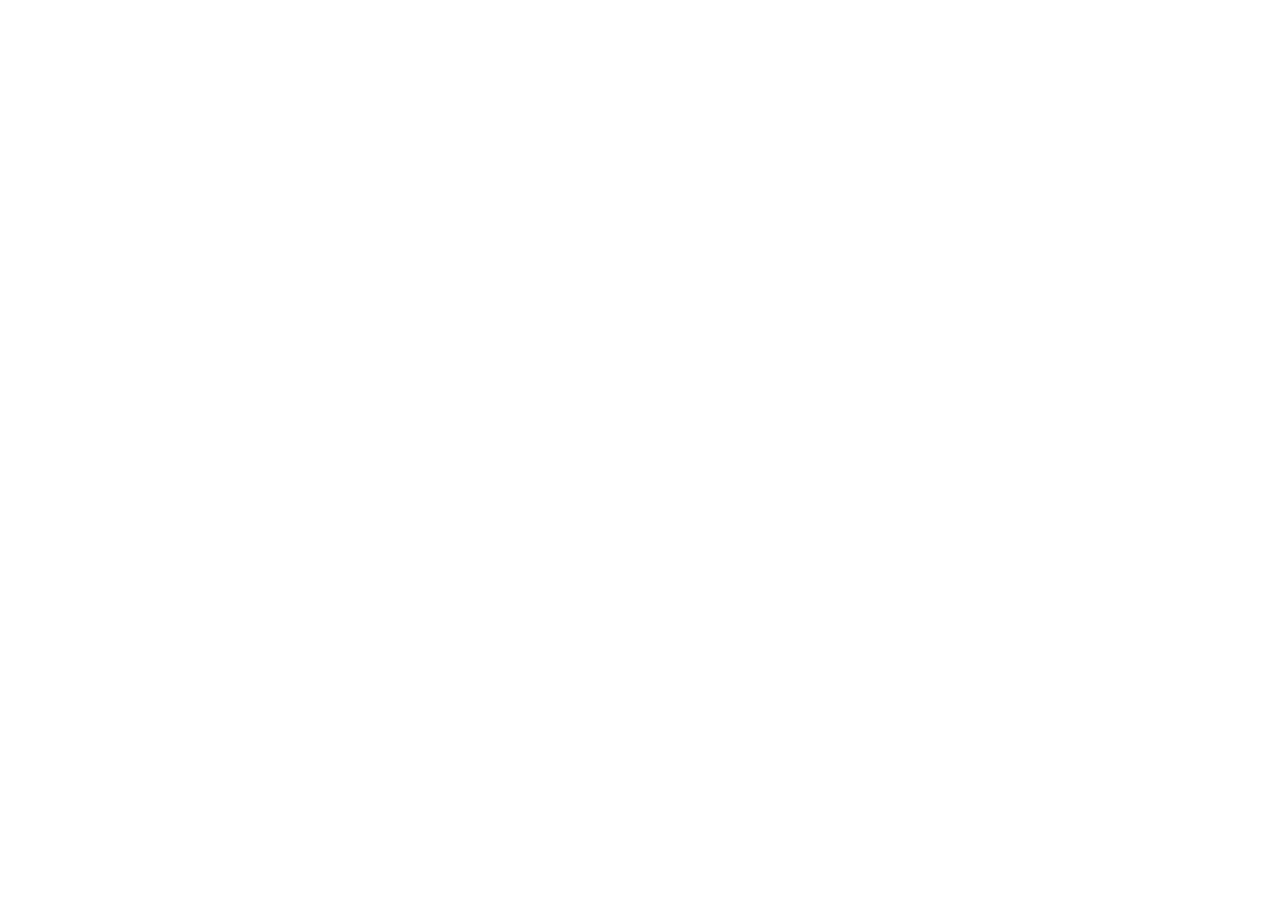
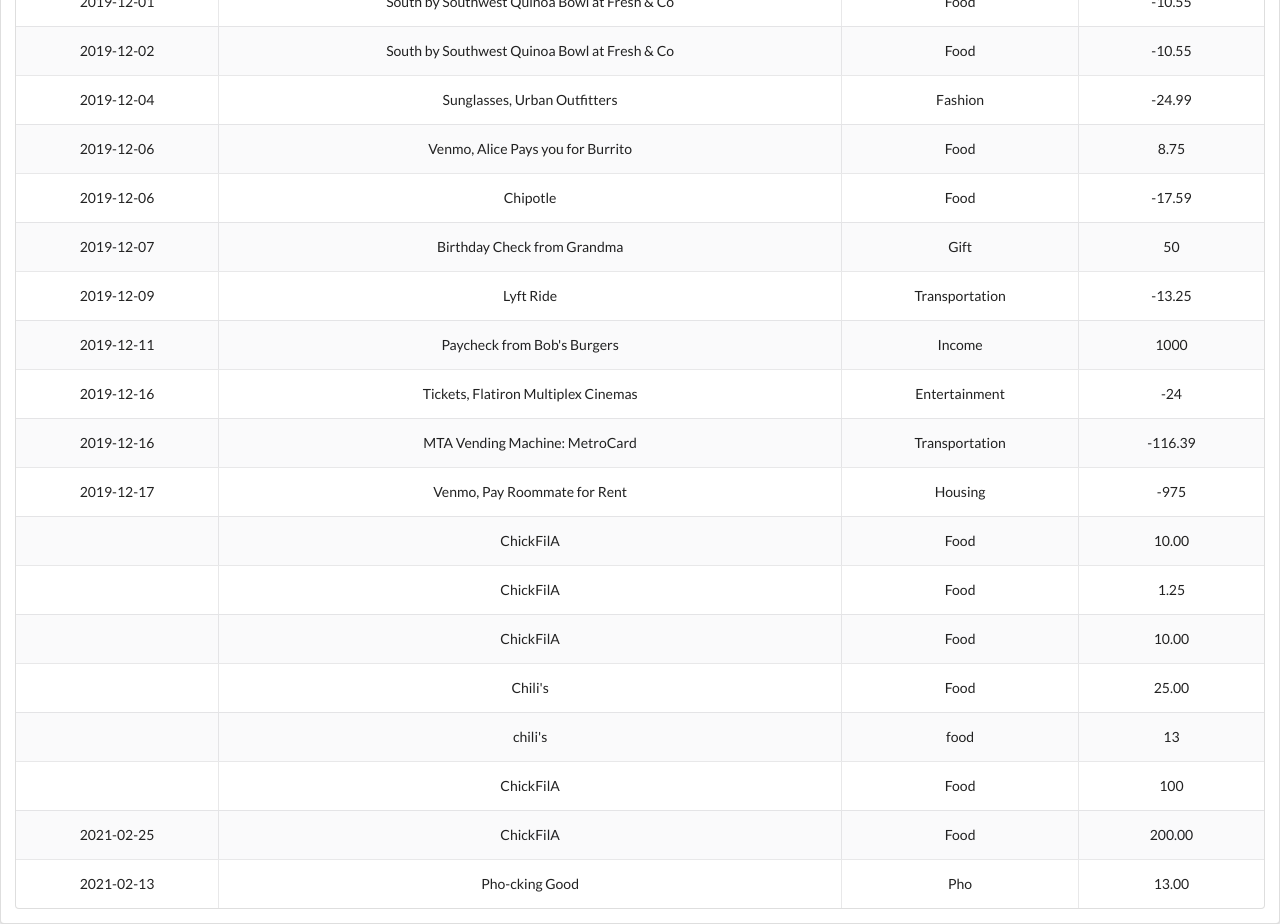
Before and after one commit to learn-co-students/DC-WEB-111620-Code-Challenges, a React (Create React App) app in the folder Phase-4-Round-1/: page / in a window 1280 px wide. Shown: the part 400-1324 px from the top of the page. Before the commit the page ends 800 px from the top, so only its background shows below. Built offline with nearby package versions, Linux system fonts and the light colour scheme; data requests are answered from the project's data file.

Commit message:
basic deliverables

```diff
--- a/Phase-4-Round-1/db.json
+++ b/Phase-4-Round-1/db.json
@@ -83,6 +83,56 @@
       "description": "Venmo, Pay Roommate for Rent",
       "category": "Housing",
       "amount": -975
+    },
+    {
+      "description": "ChickFilA",
+      "category": "Food",
+      "amount": "10.00",
+      "id": 13
+    },
+    {
+      "description": "ChickFilA",
+      "category": "Food",
+      "amount": "1.25",
+      "id": 14
+    },
+    {
+      "description": "ChickFilA",
+      "category": "Food",
+      "amount": "10.00",
+      "id": 15
+    },
+    {
+      "description": "Chili's",
+      "category": "Food",
+      "amount": "25.00",
+      "id": 16
+    },
+    {
+      "description": "chili's",
+      "category": "food",
+      "amount": "13",
+      "id": 17
+    },
+    {
+      "description": "ChickFilA",
+      "category": "Food",
+      "amount": "100",
+      "id": 18
+    },
+    {
+      "date": "2021-02-25",
+      "description": "ChickFilA",
+      "category": "Food",
+      "amount": "200.00",
+      "id": 19
+    },
+    {
+      "date": "2021-02-13",
+      "description": "Pho-cking Good",
+      "category": "Pho",
+      "amount": "13.00",
+      "id": 20
     }
   ]
 }
--- a/Phase-4-Round-1/package.json
+++ b/Phase-4-Round-1/package.json
@@ -5,8 +5,8 @@
   "dependencies": {
     "react": "^16.11.0",
     "react-dom": "^16.11.0",
-    "semantic-ui-css": "^2.2.10",
-    "react-scripts": "3.2.0"
+    "react-scripts": "3.2.0",
+    "semantic-ui-css": "^2.2.10"
   },
   "scripts": {
     "start": "json-server --watch db.json -p 6001 & open http://localhost:6001/transactions & PORT=6002 react-scripts start && fg",
--- a/Phase-4-Round-1/src/components/AccountContainer.js
+++ b/Phase-4-Round-1/src/components/AccountContainer.js
@@ -7,9 +7,12 @@
   render() {
     return (
       <div>
-        <Search />
-        <AddTransactionForm />
-        <TransactionsList />
+        <Search changeSearch={this.props.changeSearch}/>
+        <AddTransactionForm
+        handleSubmit={this.props.handleSubmit}
+        // addNewTrans={this.props.addNewTrans}
+        />
+        <TransactionsList transactions={this.props.transactions} />
       </div>
     );
   }
--- a/Phase-4-Round-1/src/components/AddTransactionForm.js
+++ b/Phase-4-Round-1/src/components/AddTransactionForm.js
@@ -1,14 +1,49 @@
 import React, { Component } from "react";
 
 class AddTransactionForm extends Component {
+
+  // state= {
+  //   transDate: "",
+  //   transDesc: "",
+  //   transCat: "",
+  //   transAmount: ""
+  // }
+
+  //   handleSubmit(e){
+  //   e.preventDefault()
+
+  //   let newTransaction = {
+  //     date: this.state.transDate,
+  //     description: this.state.transDesc,
+  //     category: this.state.transCat,
+  //     amount: this.state.transAmount
+  //   }
+
+  //   let reqPackage = {
+  //     method: "POST",
+  //     headers: {"Content-Type": "application/json"},
+  //     body: JSON.stringify(newTransaction)
+  //   }
+
+  //   fetch(URL, reqPackage)
+  //   .then(res => res.json())
+  //   .then(newTransaction => {
+  //     this.props.addNewTrans(newTransaction)
+  //     e.target.reset()
+  //     })
+  //   }
+
+
+
+
   render() {
     return (
       <div className="ui segment">
-        <form className="ui form">
+        <form onSubmit={this.props.handleSubmit} className="ui form">
           <div className="inline fields">
-            <input type="date" name="date" />
-            <input type="text" name="description" placeholder="Description" />
-            <input type="text" name="category" placeholder="Category" />
+            <input  type="date" name="date" />
+            <input  type="text" name="description" placeholder="Description" />
+            <input  type="text" name="category" placeholder="Category" />
             <input
               type="number"
               name="amount"
@@ -16,7 +51,7 @@
               step="0.01"
             />
           </div>
-          <button className="ui button" type="submit">
+          <button  className="ui button" type="submit">
             Add Transaction
           </button>
         </form>
@@ -26,3 +61,16 @@
 }
 
 export default AddTransactionForm;
+
+
+{/* <div className="inline fields">
+<input onChange={(e) => this.setState({transDate: e.target.value})} type="date" name="transDate" />
+<input onChange={(e) => this.setState({transDesc: e.target.value})} type="text" name="transDesc" placeholder="Description" />
+<input onChange={(e) => this.setState({transCat: e.target.value})} type="text" name="transCat" placeholder="Category" />
+<input
+  onChange={(e) => this.setState({transAmount: e.target.value})}
+  type="number"
+  name="transAmount"
+  placeholder="Amount"
+  step="0.01"
+/> */}
--- a/Phase-4-Round-1/src/components/App.js
+++ b/Phase-4-Round-1/src/components/App.js
@@ -2,14 +2,73 @@
 import AccountContainer from "./AccountContainer";
 import "../stylesheets/App.css";
 
+const URL = ("http://localhost:6001/transactions")
 class App extends Component {
+
+  state={
+    transactions: [],
+    searchText: ""
+    // items: []
+  }
+
+  componentDidMount(){
+    fetch(URL)
+    .then(res => res.json())
+    .then(transactions => this.setState({
+      transactions
+    })
+    )}
+
+  handleSubmit = (e) => {
+    e.preventDefault()
+
+    let newTransaction = {
+      date: e.target.date.value,
+      description: e.target.description.value,
+      category: e.target.category.value,
+      amount: e.target.amount.value
+    }
+
+    let reqPackage = {
+      method: "POST",
+      headers: {"Content-Type": "application/json"},
+      body: JSON.stringify(newTransaction)
+    }
+
+    fetch(URL, reqPackage)
+    .then(res => res.json())
+    .then(transaction => {
+      this.setState({
+        transactions: [...this.state.transactions, transaction]
+      })
+    })
+
+    e.target.reset()
+  }
+
+  // addNewTrans = (newTransaction) =>
+  //   this.setState({
+  //     transactions: [...this.state.transactions, newTransaction]
+  //   })
+
+  changeSearch = (text) => {
+    this.setState({searchText: text})
+  }
+
   render() {
+    const filteredTransactions = this.state.transactions.filter(transaction => transaction.description.toLowerCase().includes(this.state.searchText.toLowerCase()))
     return (
       <div className="ui raised segment">
         <div className="ui segment violet inverted">
           <h2>The Royal Bank of Flatiron</h2>
         </div>
-        <AccountContainer />
+        <AccountContainer
+        // transactions={this.state.transactions}
+        transactions={filteredTransactions}
+        handleSubmit={this.handleSubmit}
+        changeSearch={this.changeSearch}
+        // addNewTrans={this.addNewTrans}
+        />
       </div>
     );
   }
--- a/Phase-4-Round-1/src/components/Search.js
+++ b/Phase-4-Round-1/src/components/Search.js
@@ -1,14 +1,12 @@
 import React from "react";
 
-const Search = () => {
+const Search = (props) => {
   return (
     <div className="ui large fluid icon input">
       <input
         type="text"
         placeholder={"Search your Recent Transactions"}
-        onChange={() => {
-          console.log("Searching...");
-        }}
+        onChange={(e) => {props.changeSearch(e.target.value)}}
       />
       <i className="circular search link icon"></i>
     </div>
--- a/Phase-4-Round-1/src/components/Transaction.js
+++ b/Phase-4-Round-1/src/components/Transaction.js
@@ -1,12 +1,12 @@
 import React from "react";
 
-const Transaction = () => {
+const Transaction = (props) => {
   return (
     <tr>
-      <td>{"your code here..."}</td>
-      <td>{"your code here..."}</td>
-      <td>{"your code here..."}</td>
-      <td>{"your code here..."}</td>
+      <td>{props.transaction.date}</td>
+      <td>{props.transaction.description}</td>
+      <td>{props.transaction.category}</td>
+      <td>{props.transaction.amount}</td>
     </tr>
   );
 };
--- a/Phase-4-Round-1/src/components/TransactionsList.js
+++ b/Phase-4-Round-1/src/components/TransactionsList.js
@@ -1,7 +1,7 @@
 import React from "react";
 import Transaction from "./Transaction";
 
-const TransactionsList = () => {
+const TransactionsList = (props) => {
   return (
     <table className="ui celled striped padded table">
       <tbody>
@@ -19,7 +19,7 @@
             <h3 className="ui center aligned header">Amount</h3>
           </th>
         </tr>
-        {/* render Transactions here */}
+        {props.transactions.map((transaction) => <Transaction transaction={transaction} key={transaction.id}/>)}
       </tbody>
     </table>
   );
```
Also changed, not shown: 2 other files (tests, documents, lock files or other folders).
